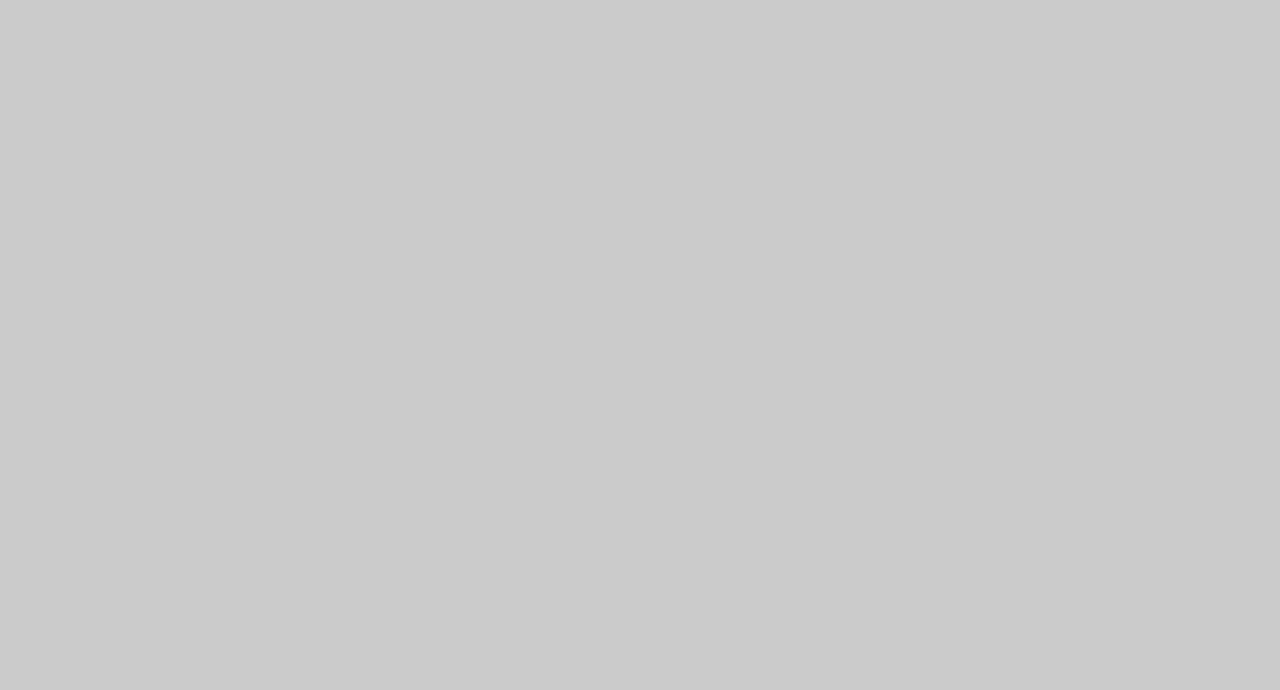
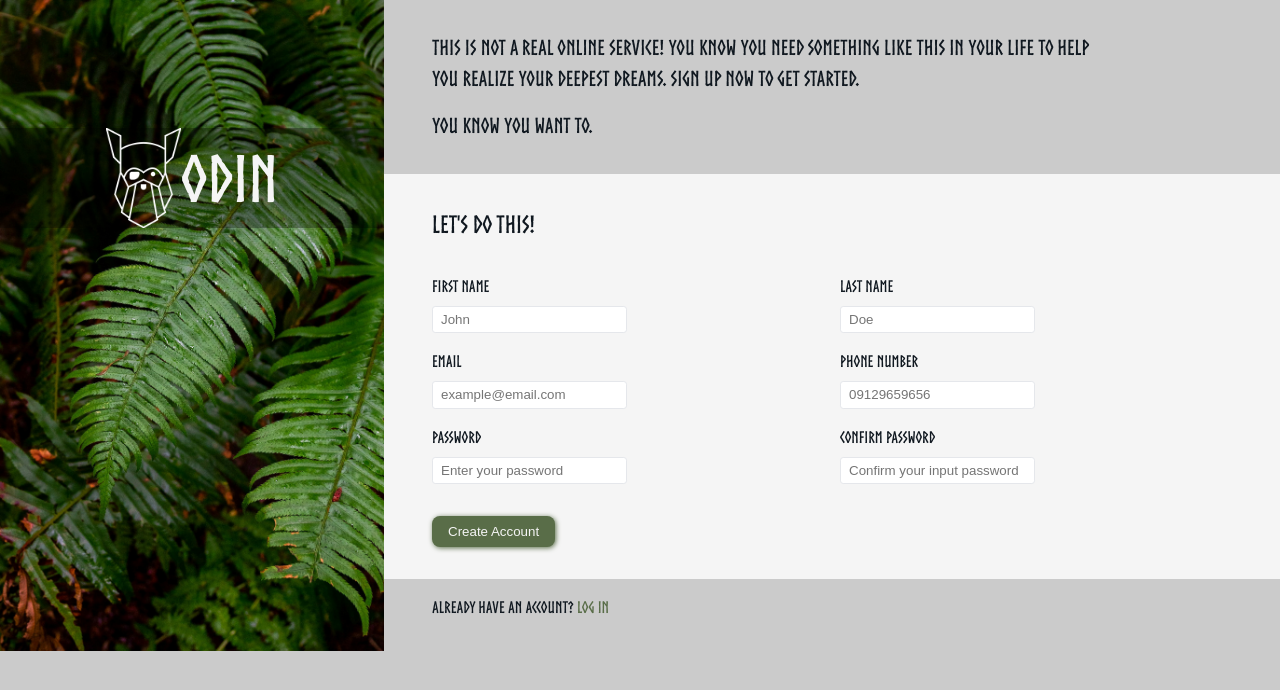
Before and after one commit to sether31/sign-up-form, a plain HTML site: page index.html in a window 1280 px wide. Drawn offline with Linux system fonts and the light colour scheme.

Commit message:
feat: completed signup form with validation and UI styling

```diff
--- a/index.html
+++ b/index.html
@@ -3,12 +3,82 @@
 <head>
     <meta charset="UTF-8">
     <meta name="viewport" content="width=device-width, initial-scale=1.0">
-    <title>Sign-ip Form || ODIN PROJECT</title>
+    <title>Sign-up Form || ODIN PROJECT</title>
     <link rel="stylesheet" href="style.css">
 </head>
 <body>
 
 
+    <section class="container">
+        <div class="flex-container">
+            <article class="sign-up-image">
+                <div class="logo">
+                    <img src="./assets/logo/odin-lined.png" alt="the-odin-project-logo">
+                    ODIN
+                </div>
+            </article>
+
+            <article class="sign-up-form">
+                <div class="text">
+                    <p>
+                        This is not a real online service! You know you need something like this in your life to help you realize your deepest dreams.
+                        Sign up now to get started.
+                    </p>
+
+                    <p>
+                        You know you want to.
+                    </p>
+                </div>
+
+
+                <div class="form">
+                    <form action="#">
+                        <h2>
+                            let's do this!
+                        </h2>
+
+                        <div class="form-group">
+                            <label for="fname">first name</label>
+                            <input type="text" name="fname" id="fname" placeholder="John" required>
+                        </div>
+
+                        <div class="form-group">
+                            <label for="lname">last name</label>
+                            <input type="text" name="lname" id="lname" placeholder="Doe" required>
+                        </div>
+
+                        <div class="form-group">
+                            <label for="email">email</label>
+                            <input type="email" name="email" id="email" placeholder="example@email.com" required>
+                        </div>
+
+                        <div class="form-group">
+                            <label for="phoneNum">phone number</label>
+                            <input type="number" name="phoneNum" id="phoneNum" placeholder="09129659656" maxlength="11" pattern="\d{11}" required>
+                        </div>
+
+                        <div class="form-group">
+                            <label for="password">password</label>
+                            <input type="password" name="password" id="password" placeholder="Enter your password" required>
+                        </div>
+
+                        <div class="form-group">
+                            <label for="checkPassword">confirm password</label>
+                            <input type="text" name="checkPassword" id="checkPassword" placeholder="Confirm your input password" required>
+                        </div>
+
+                        <button class="btn" type="submit">Create Account</button>
+                    </form>
+
+                    <p class="login">
+                        Already have an account?
+                        <span>Log in</span>
+                    </p>
+                </div>
+            </article>
+        </div>
+    </section>
+
 
     <script src="script.js"></script>
 </body>
--- a/style.css
+++ b/style.css
@@ -6,15 +6,143 @@
     box-sizing: border-box;
 }
 
-.container-xl{
-    width: max(1200px, 100vw);
-    margin-inline: auto;
+@font-face {
+    font-family: norse;
+    src: url(./assets/fonts/Norse-Bold.otf);
+}
+
+:root{
+    --bg: #596D48;
+    --border: #E5E7EB;
+    --border-invalid: crimson;
+    --border-valid: limegreen;
+    --blue: blue;
+}
+
+.btn{
+    background-color: var(--bg);
+    text-transform: capitalize;
+    color: whitesmoke;
+    border: none;
+    width: max-content;
+    padding: .5rem 1rem;
+    border-radius: .5rem;
+    box-shadow: 1px 1px 5px var(--bg);
+    transition: .3s ease-in-out;
+
+    &:hover{
+        box-shadow: unset;
+        background-color: rgba(89, 109, 72, 0.9);
+    }
 }
 
 body{
-    font-family: system-ui, sans-serif;
+    font-family: norse;
     font-size: 1rem;
     line-height: 1.5;
     background-color: #CBCBCB;
     color: #101820ff;
 }
+
+img{
+    max-width: 100%;
+    max-height: 100%;
+}
+
+
+.container .flex-container{
+    display: flex;
+
+    & .sign-up-image{
+        padding-top: 8rem;
+        width:30%;
+        background: url(./assets/images/halie-west-25xggax4bSA-unsplash.jpg) no-repeat;
+        background-size: cover;
+
+        & .logo{
+            height: 100px;
+            background: rgba(0, 0, 0, 0.3);
+            color: whitesmoke;
+            display: flex;
+            align-items: center;
+            justify-content: center;
+            font-size: 4rem;
+        }
+    }
+
+    & .sign-up-form{
+        width: 70%;
+
+        & .text{
+            padding: 2rem 0 2rem 3rem;
+            width: 80%;
+            font-size: 1.3rem;
+
+            & p:nth-child(1){
+                margin-bottom: 1rem;
+            }
+        }
+
+        & .form{
+
+            & form{
+                padding: 2rem 3rem;
+                background-color: whitesmoke;
+                display:grid;
+                grid-template-columns: repeat(2, 1fr);
+                gap: 1rem;
+
+                & h2{
+                    margin-bottom: 1rem;
+                    text-transform: uppercase;
+                    grid-column: 1/-1;
+                }
+
+                & .form-group{
+                    & label{
+                        display: block;
+                        text-transform: uppercase;
+                        margin-bottom: .5rem;
+                        font-weight: 500;
+                    }
+
+                    & input{
+                        padding: .33rem .5rem;
+                        border-radius: .2rem;
+                        border: 1px solid var(--border);
+                    }
+                }
+
+                & .btn{
+                    grid-column: 1/-1;
+                    margin-top: 1rem;
+                }
+            }
+        }
+
+
+
+        & .login{
+            margin-top: 1rem;
+            padding: 0 0 2rem 3rem;
+            & span{
+                color: var(--bg);
+            }
+        }
+    }
+}
+
+
+input:focus:valid, input:valid{
+    outline: 1px solid var(--border-valid);
+    background-color: rgba(50, 205, 50, 0.3);
+}
+
+input:focus:invalid:not(placeholder-shown){
+    outline: 1px solid var(--border-invalid);
+    background-color: rgba(220, 20, 60, 0.3);
+}
+
+input:focus{
+    outline: 1px solid blue;
+}
```
